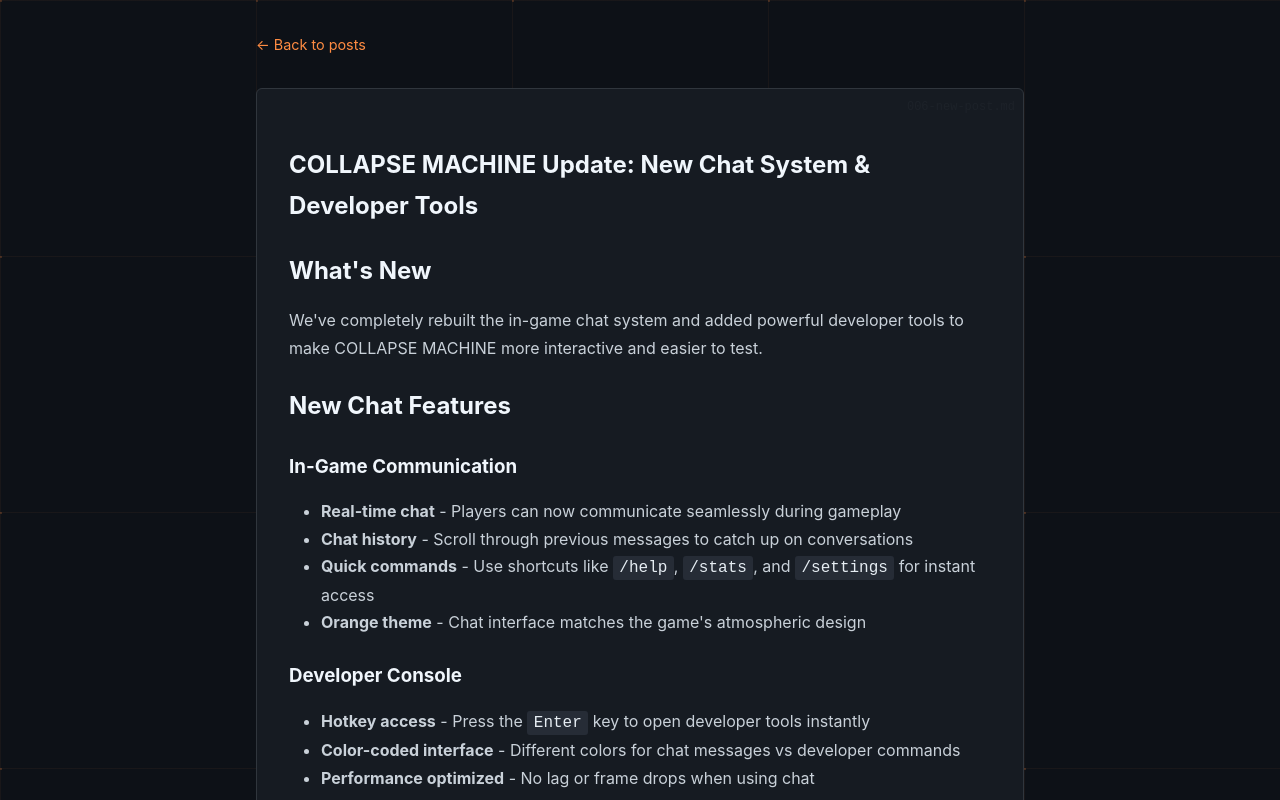
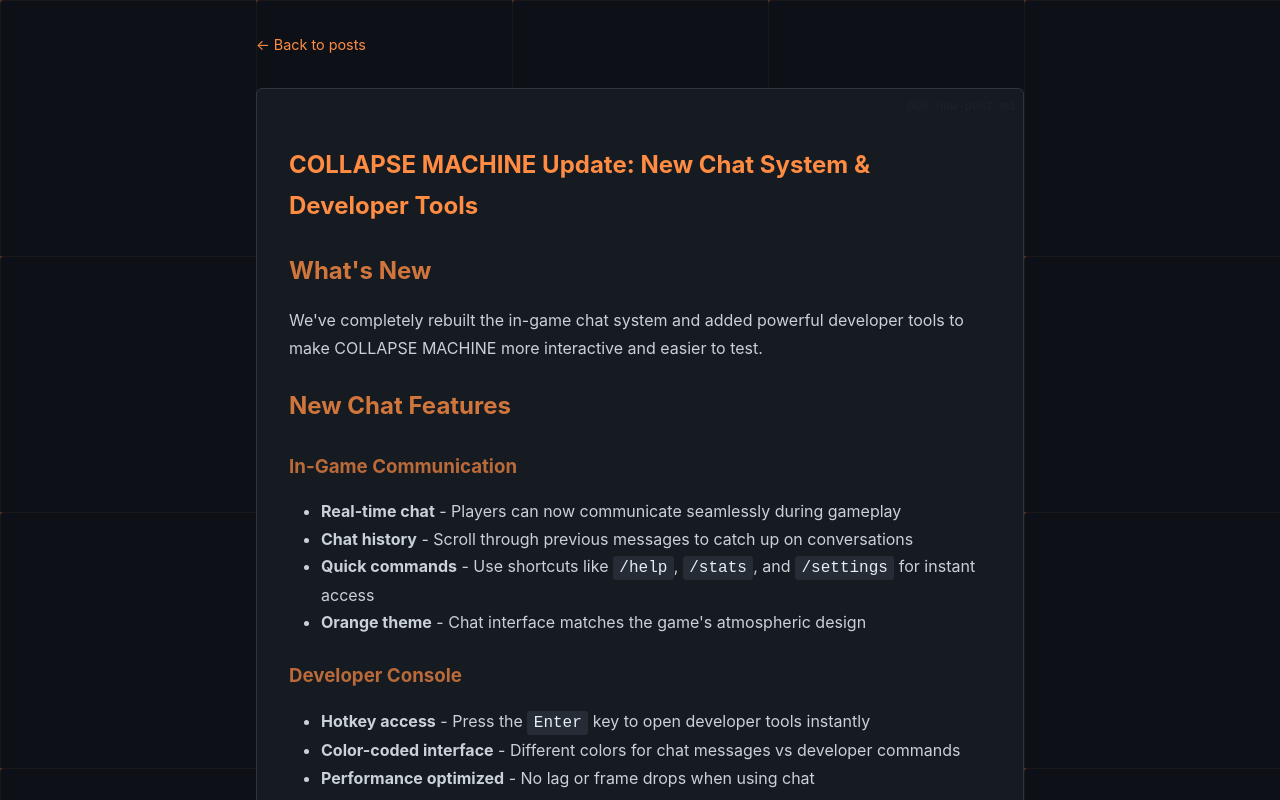
Before and after one commit to StCost/blog, a React (Vite) app: page /#/006-new-post in a window 1280 px wide. Shown: the top 800 px of the page. Built offline with nearby package versions, Linux system fonts and the light colour scheme.

Commit message:
Update post content styles and excerpt extraction logic
- Changed heading colors in post content to use primary color for better visibility.
- Added opacity styles for h2 and h3 headings to enhance visual hierarchy.
- Modified excerpt extraction to remove bold markdown syntax for cleaner output.

```diff
--- a/src/index.css
+++ b/src/index.css
@@ -157,9 +157,17 @@
 .post-content h4,
 .post-content h5,
 .post-content h6 {
-  color: var(--color-text-bright);
+  color: var(--color-primary);
   margin-top: 1.5rem;
   margin-bottom: 1rem;
+}
+
+.post-content h2 {
+  opacity: 0.8;
+}
+
+.post-content h3 {
+  opacity: 0.7;
 }
 
 .post-content h1:first-child,
--- a/src/usePosts.ts
+++ b/src/usePosts.ts
@@ -11,8 +11,7 @@
 
     const contentLines = lines.slice(lines.findIndex(line => line.startsWith('# ')) + 1);
     const firstParagraph = contentLines.find(line => line.trim() && !line.startsWith('#'));
-    const excerpt = firstParagraph ? firstParagraph.trim().substring(0, config.blog.excerptLength) + '...' : config.ui.defaultExcerpt;
-
+    const excerpt = (firstParagraph ? firstParagraph.trim().substring(0, config.blog.excerptLength) + '...' : config.ui.defaultExcerpt).replace(/\*\*/g, '');
     return { title, excerpt };
   };
 
```
